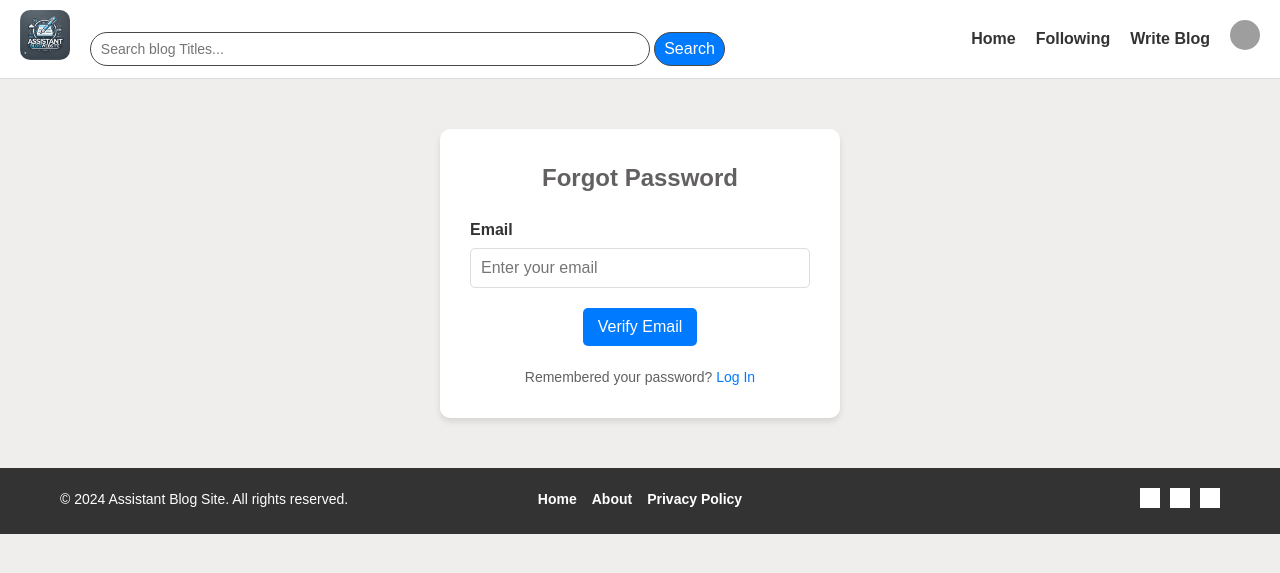
After one commit to khan3575/SDPiii, a Django app: page /forgot_password/ in a window 1280 px wide. The commit adds this page. Shown: the top 573 px of the page. Run offline with Django 5.2, Linux system fonts and the light colour scheme; grey boxes are pictures that could not be loaded.

Commit message:
forgot password feature added

```diff
--- a/sdp_iii/sdpApp/static/style.css
+++ b/sdp_iii/sdpApp/static/style.css
@@ -8,7 +8,7 @@
 body {
     font-family: Arial, sans-serif;
     background-color: #f0eded;
-    color: #333;
+    color: #626060;
     line-height: 1.6;
 }
 
--- /dev/null
+++ b/sdp_iii/sdpApp/templates/forgetpassword.html
@@ -0,0 +1,55 @@
+<!DOCTYPE html>
+<html lang="en">
+<head>
+    <meta charset="UTF-8">
+    <meta name="viewport" content="width=device-width, initial-scale=1.0">
+    <title>Forgot Password - Assistant Blog Site</title>
+    {% load static %}
+    <link rel="stylesheet" href="{% static 'style.css' %}">
+</head>
+<body>
+    {% include 'fragments/header.html' %}
+    <div class="container">
+        <div class="form-box">
+            <h2>Forgot Password</h2>
+            <form class="form" method="POST">
+                {% csrf_token %}
+
+                {% if not reset_mode %}
+                <!-- Email input for user verification -->
+                <div class="form-group">
+                    <label for="email">Email</label>
+                    <input type="email" id="email" name="email" required placeholder="Enter your email">
+                </div>
+                {% else %}
+                <!-- Password reset fields -->
+                <input type="hidden" name="email" value="{{ email }}">
+                <div class="form-group">
+                    <label for="new_password">New Password</label>
+                    <input type="password" id="new_password" name="new_password" required placeholder="Enter your new password">
+                </div>
+                <div class="form-group">
+                    <label for="confirm_password">Confirm Password</label>
+                    <input type="password" id="confirm_password" name="confirm_password" required placeholder="Confirm your new password">
+                </div>
+                {% endif %}
+
+                <button class="btn" type="submit">
+                    {% if not reset_mode %}
+                    Verify Email
+                    {% else %}
+                    Reset Password
+                    {% endif %}
+                </button>
+            </form>
+
+            {% if not reset_mode %}
+            <p class="redirect-link">
+                Remembered your password? <a href="{% url 'login' %}">Log In</a>
+            </p>
+            {% endif %}
+        </div>
+    </div>
+    {% include 'fragments/footer.html' %}
+</body>
+</html>
--- a/sdp_iii/sdpApp/templates/registration/login.html
+++ b/sdp_iii/sdpApp/templates/registration/login.html
@@ -31,7 +31,7 @@
 
                 <!-- Links -->
                 <div class="form-links">
-                    <p><a href="#">Forgot your password?</a></p>
+                    <p><a href="{% url 'forgot_password' %}">Forgot your password?</a></p>
                     <p>Don't have an account? <a href="{% url 'signup' %}">Sign Up</a></p>
                 </div>
             </form>
--- a/sdp_iii/sdpApp/urls.py
+++ b/sdp_iii/sdpApp/urls.py
@@ -9,6 +9,7 @@ def logout_view(request):
 
 urlpatterns =  [
    path('', views.redirect_home, name='redirect'),
+   path('forgot_password/', views.forgot_password,name="forgot_password"),
    path('myblogs/', views.myblogs, name='myblogs'),
    path('blog/<int:blog_id>/', views.blog_details, name='blog_details'),
    path('signup/',views.signup, name='signup'),
--- a/sdp_iii/sdpApp/views.py
+++ b/sdp_iii/sdpApp/views.py
@@ -1,5 +1,5 @@
 from django.shortcuts import render, redirect, get_object_or_404
-from django.http import HttpResponse
+from django.http import HttpResponse,JsonResponse
 from django.contrib.auth import get_user_model,authenticate,login
 from .models import Address,Users,Login,Blog,Reaction,Comment,ActivityLog,Follow
 from django.contrib.auth.decorators import login_required
@@ -122,17 +122,52 @@ def login_view(request):
                 messages.error(request, "Invalid email or password.")
         except Login.DoesNotExist:
             messages.error(request,"Invalid email or password.")
-        # if user is not None:
-        #     login(request, user)
-        #     messages.success(request,"You have successfully logged in.")
-        #     return redirect('home/')
-        # else:
-        #     messages.error(request,"Invalid email or password")
-        #     return render(request, "registration/login.html",{
-        #         'user_email':user_email
-        #     })
+
 
     return render(request,  "registration/login.html")
+
+def forgot_password(request):
+    if request.method == "POST":
+        user_email = request.POST.get('email')
+        new_password = request.POST.get('new_password')
+        confirm_password = request.POST.get('confirm_password')
+
+        try:
+            # Check if the user exists in the Users table
+            user = Users.objects.get(email=user_email)
+
+            # Check if the user exists in the Login table
+            login_entry = Login.objects.get(email=user_email)
+
+            if new_password and confirm_password:
+                if new_password != confirm_password:
+                    messages.error(request, "Passwords do not match.")
+                    return render(request, 'forgetpassword.html', {"email": user_email})
+
+                # Update the password in the Users table
+                user.password = make_password(new_password)
+                user.save()
+
+                # Update the password in the Login table
+                login_entry.password = make_password(new_password)
+                login_entry.save()
+
+                messages.success(request, "Password has been reset successfully.")
+                return redirect('login')
+
+            # If no password fields are provided, just validate the email
+            return render(request, 'forgetpassword.html', {"email": user_email, "reset_mode": True})
+
+        except Users.DoesNotExist:
+            messages.error(request, "No user found with this email.")
+            return render(request, 'forgetpassword.html')
+
+        except Login.DoesNotExist:
+            messages.error(request, "No login record found for this email.")
+            return render(request, 'forgetpassword.html')
+
+    return render(request, 'forgetpassword.html')
+
 
 def user_profile(request, user_id):
     # Fetch the user based on the ID
```
Also changed, not shown: sdp_iii/sdpApp/static/jscript.js (+39 -0 lines), sdp_iii/db.sqlite3, sdp_iii/media/profile_pics/login.drawio.png (added).
